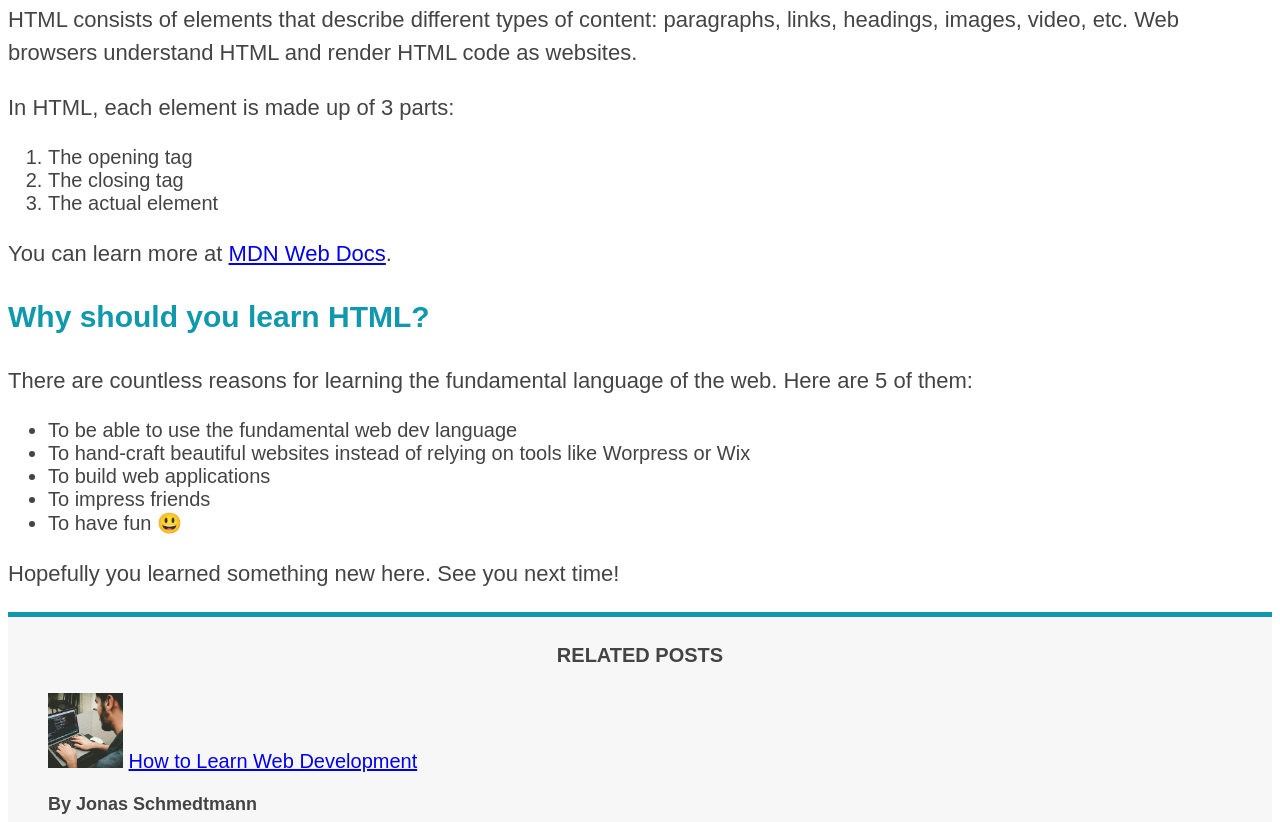
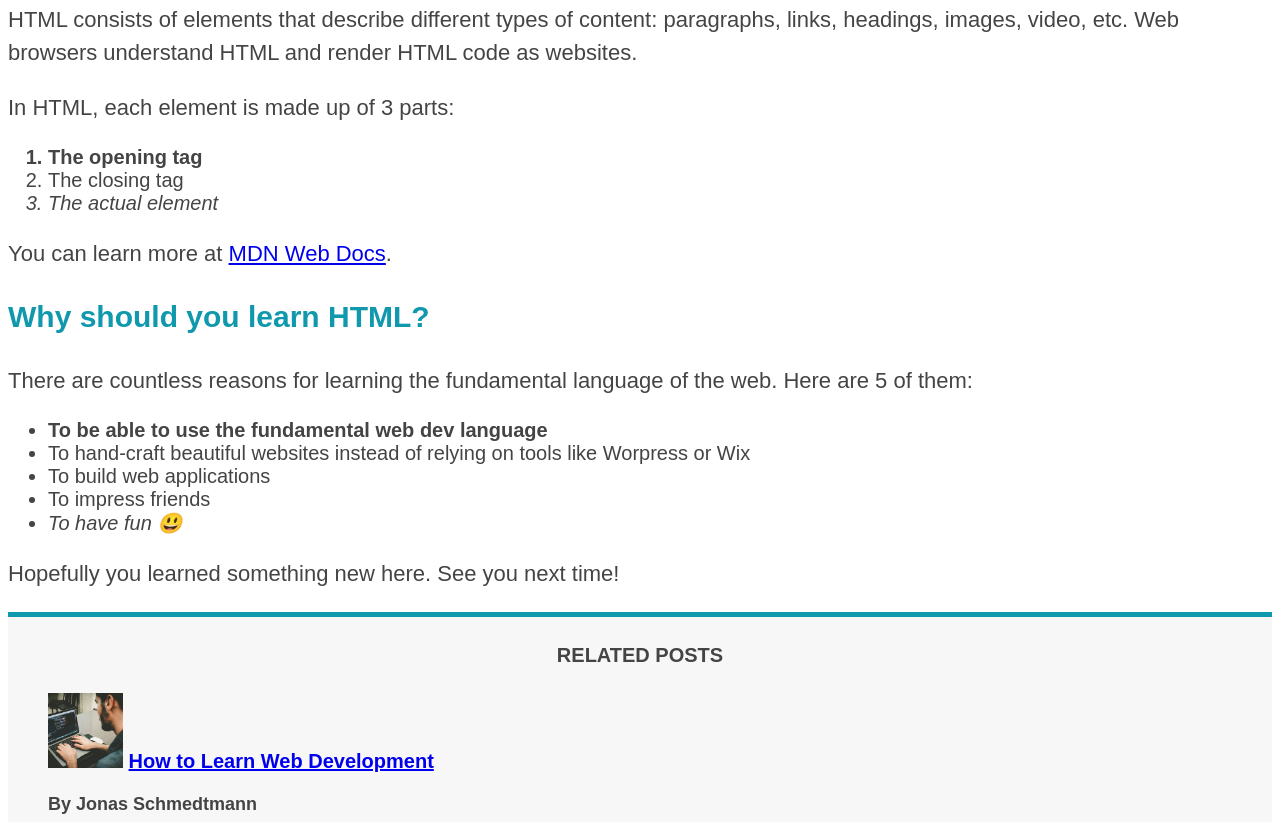
Before and after one commit to codestantine/CSS_Course, a plain HTML site: page Projects/project_01/index.html in a window 1280 px wide. Shown: the part 838-1660 px from the top of the page. Drawn offline with Linux system fonts and the light colour scheme.

Commit message:
Do pseudo-classes exercise

```diff
--- a/Projects/project_01/style.css
+++ b/Projects/project_01/style.css
@@ -91,3 +91,16 @@ aside {
 .main-header {
   background-color: #f7f7f7;
 }
+
+li:first-child {
+  font-weight: bold;
+  /* color: darkviolet; */
+}
+
+li:last-child {
+  font-style: italic;
+}
+
+/* li:nth-child(2) {
+  color: darkblue;
+} */
```
